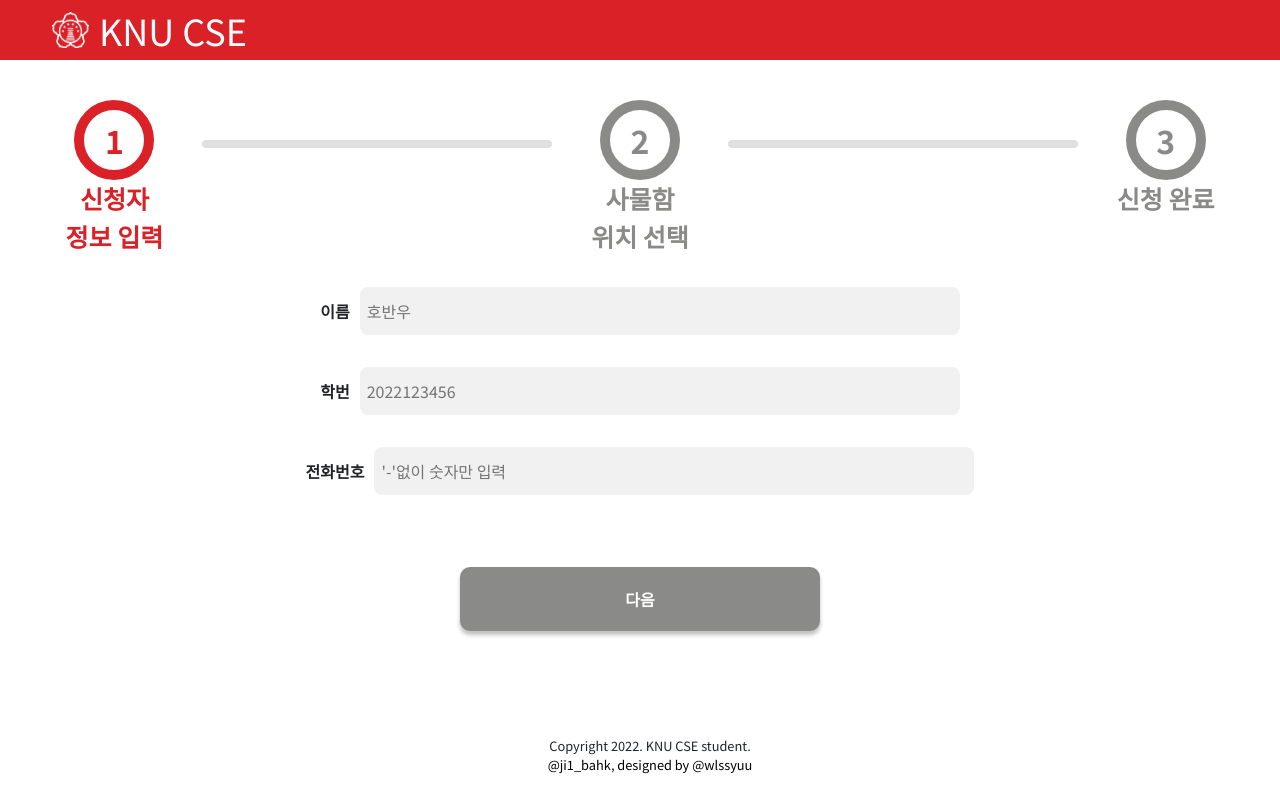
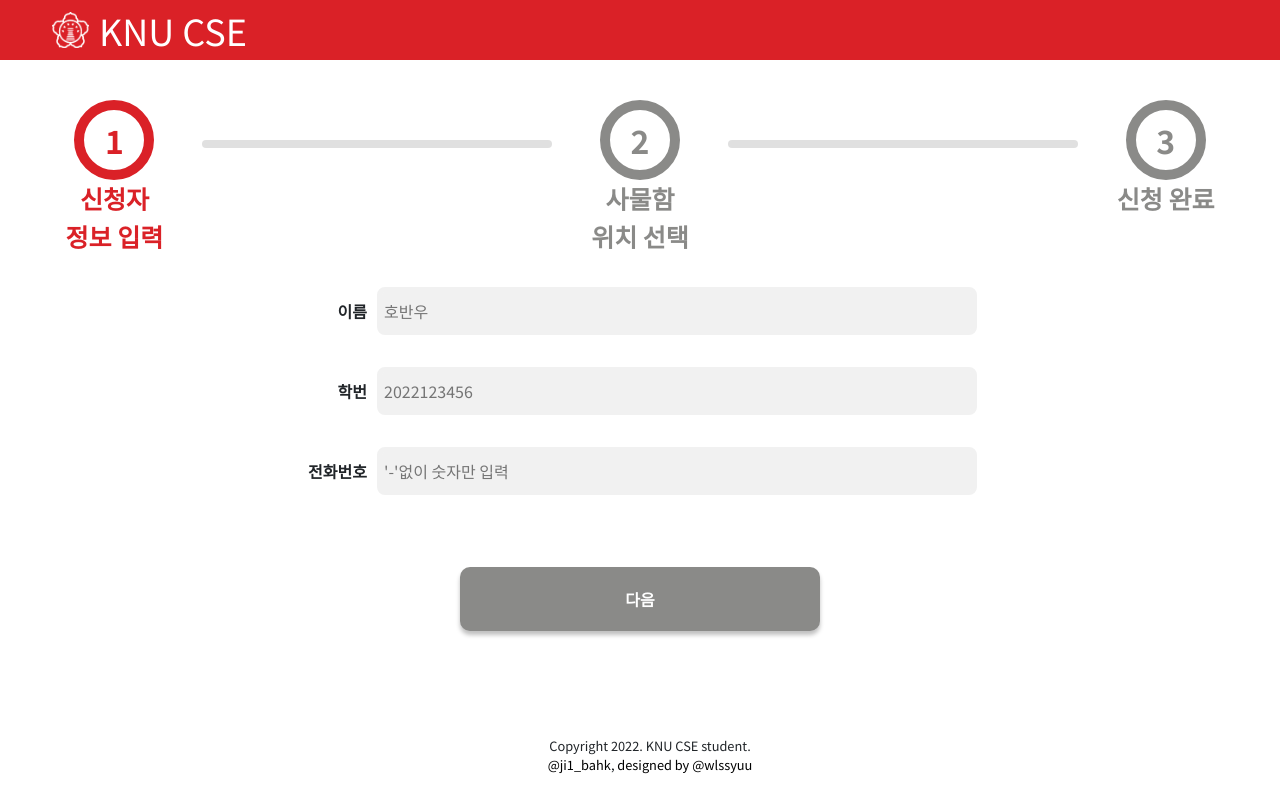
Before and after one commit to raipen/knu_locker, a React (Create React App) app in the folder react/: page /apply in a window 1280 px wide. Built offline with nearby package versions, Linux system fonts and the light colour scheme.

Commit message:
add progress page

```diff
--- a/react/src/App.css
+++ b/react/src/App.css
@@ -12,6 +12,7 @@ header.main{
 article{
     width:100%;
     height: calc(75vh - 5rem);
+    overflow: overlay;
 }
 
 footer{
--- a/react/src/component/Input.module.css
+++ b/react/src/component/Input.module.css
@@ -27,6 +27,8 @@
     .input>label{
         font-weight: bold;
         margin-right: 10px;
+        width: 4rem;
+        text-align: right;
     }
 }
 
--- /dev/null
+++ b/react/src/page/Apply/Applicant.jsx
@@ -0,0 +1,39 @@
+import { useRef, useState } from "react";
+import Input from "../../component/Input";
+import InputPhone from "../../component/InputPhone";
+import SendButton from "../../component/SendButton";
+import axios from 'axios';
+
+export default function ({setStep,setVerifyToken}) {
+    const inputData = [
+        { id: "name", label: "이름", placeholder: "호반우" },
+        { id: "studentId", label: "학번", placeholder: "2022123456" },
+    ];
+    const phoneInputData = { id: "phone", label: "전화번호", placeholder: "'-'없이 숫자만 입력" };
+
+    const submitRef = useRef(null);
+    let phoneVerified = true;
+    //이름, 학번 정규식으로 체크하고, 전화번호 인증 했는지 확인하고 버튼 enable하기
+    const handleInputChange = (e) => {
+        const name = document.getElementById("name").value;
+        const studentId = document.getElementById("studentId").value;
+        const nameRegex = /^[가-힣| ]+$/;
+        const studentIdRegex = /^[0-9]{10}$/;
+        const sendButton = submitRef.current;
+        if (nameRegex.test(name) && studentIdRegex.test(studentId) && phoneVerified) {
+            sendButton.disabled = false;
+        } else {
+            sendButton.disabled = true;
+        }
+    }
+
+    const handleSubmit = async (e) => {
+        e.preventDefault();
+        setStep(2);
+    }
+    return (<form onSubmit={handleSubmit}>
+        {inputData.map((info,i) => <Input info={info} key={i+1} event={handleInputChange}/>)}
+        <InputPhone info={phoneInputData} event={handleInputChange}/>
+        <SendButton reff={submitRef} disabled={true} text="다음"/>
+    </form>);
+}
--- /dev/null
+++ b/react/src/page/Apply/Done.jsx
@@ -0,0 +1,7 @@
+export default function ({setStep,verifyToken}) {
+    return (
+        <h1>
+            신청 완료!
+        </h1>
+    )
+}
--- /dev/null
+++ b/react/src/page/Apply/SelectLocker.jsx
@@ -0,0 +1,19 @@
+import { useRef, useState } from "react";
+import SendButton from "../../component/SendButton";
+
+export default function ({setStep,verifyToken}) {
+    const submitRef = useRef(null);
+
+    const handleSubmit = async (e) => {
+        e.preventDefault();
+        setStep(3);
+    }
+
+    return (
+        <form onSubmit={handleSubmit}>
+            <div className="locker">
+                <SendButton reff={submitRef} disabled={false} text="다음"/>
+            </div>
+        </form>
+    )
+}
--- a/react/src/page/Apply/index.jsx
+++ b/react/src/page/Apply/index.jsx
@@ -1,48 +1,34 @@
 import { useRef, useState } from "react";
-import axios from 'axios';
-import Input from "../../component/Input";
-import InputPhone from "../../component/InputPhone";
-import SendButton from "../../component/SendButton";
+import Applicant from "./Applicant";
+import Done from "./Done";
+import SelectLocker from "./SelectLocker";
 import Steps from "./Steps";
 
 export default function Apply(){
     const [step,setStep] = useState(1);
-
-    const inputData = [
-        {id:"name",label:"이름",placeholder:"호반우"},
-        {id:"studentId",label:"학번",placeholder:"2022123456"},
-    ];
-    const phoneInputData = {id:"phone",label:"전화번호",placeholder:"'-'없이 숫자만 입력"};
-
-    const submitRef = useRef(null);
-    let phoneVerified = true;
-    //이름, 학번 정규식으로 체크하고, 전화번호 인증 했는지 확인하고 버튼 enable하기
-    const handleInputChange = (e) => {
-        const name = document.getElementById("name").value;
-        const studentId = document.getElementById("studentId").value;
-        const nameRegex = /^[가-힣| ]+$/;
-        const studentIdRegex = /^[0-9]{10}$/;
-        const sendButton = submitRef.current;
-        if(nameRegex.test(name) && studentIdRegex.test(studentId) && phoneVerified){
-            sendButton.disabled = false;
-        }else{
-            sendButton.disabled = true;
-        }
+    const [verifyToken,setVerifyToken] = useState("");
+    switch(step){
+        case 1:
+            return (
+                <article>
+                    <Steps step={step}/>
+                    <Applicant setStep={setStep} setVerifyToken={setVerifyToken}/>
+                </article>
+            );
+        case 2:
+            return (
+                <article>
+                    <Steps step={step} />
+                    <SelectLocker setStep={setStep} verifyToken={verifyToken}/>
+                </article>
+            );
+        default:
+            return (
+                <article>
+                    <Steps step={step}/>
+                    <Done/>
+                </article>
+            );
     }
 
-    const handleSubmit = async (e) => {
-        e.preventDefault();
-        setStep(2);
-    }
-
-    return (
-        <article>
-            <Steps step={step}/>
-            <form onSubmit={handleSubmit}>
-                {inputData.map((info,i) => <Input info={info} key={i+1} event={handleInputChange}/>)}
-                <InputPhone info={phoneInputData} event={handleInputChange}/>
-                <SendButton reff={submitRef} disabled={true} text="다음"/>
-            </form>
-        </article>
-    )
 }
```
Also changed, not shown: 1 other file (tests, documents, lock files or other folders).
